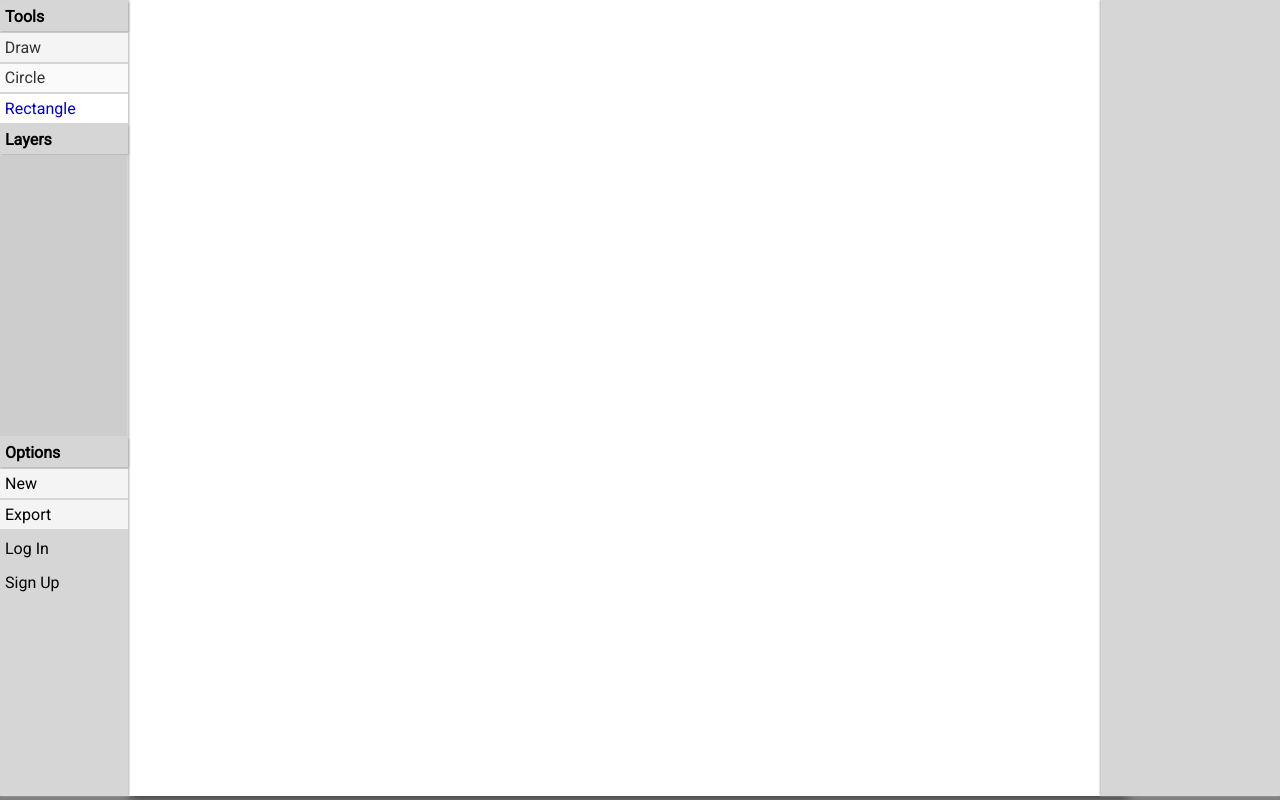
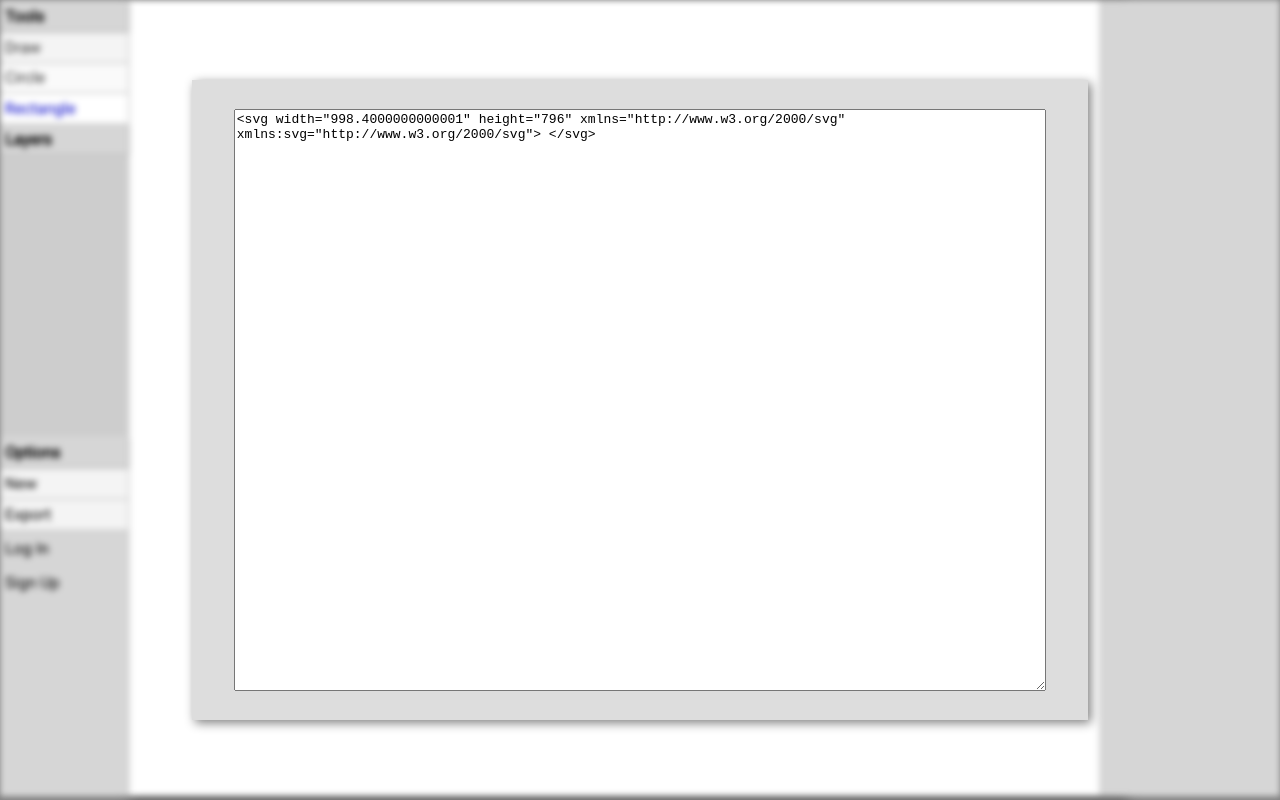
Before and after one commit to mattpitts/Vectora, a React (Create React App) app: page / in a window 1280 px wide. Both pictures are taken after a click on the element "Export". Built offline with nearby package versions, Linux system fonts and the light colour scheme.

Commit message:
added svg code modal

```diff
--- a/src/App.css
+++ b/src/App.css
@@ -392,3 +392,22 @@ body {
 .custom-submit:active {
 	box-shadow: none;
 }
+.CodeModal {
+	position: fixed;
+	top: 10vh;
+	left: 15vw;
+	width: 70vw;
+	height: 80vh;
+	background-color: #dddddd;
+	box-shadow: 3px 3px 10px grey;
+	z-index: 1001;
+	display: flex;
+	flex-direction: column;
+	align-items: center;
+	justify-content: center;
+}
+.codeTextarea {
+	width: 90%;
+	height: 90%;
+	font-size: 1em;
+}
--- /dev/null
+++ b/src/Components/CodeModal.js
@@ -0,0 +1,35 @@
+import React from 'react';
+import { connect } from 'react-redux';
+import { bindActionCreators } from 'redux';
+import * as layoutActions from '../actions/layoutActions';
+import getSVGCode from '../scripts/getSVGCode';
+
+class CodeModal extends React.Component {
+
+	componentDidMount() {
+		let code = getSVGCode(this.props.shapes.shapes)
+	}
+	render() {
+		return (
+			<div className="CodeModal">
+				<textarea className="codeTextarea" value={getSVGCode(this.props.shapes.shapes)}/>
+			</div>
+
+		)
+	}
+}
+
+
+function mapStateToProps(state, ownProps) {
+	return {
+		shapes: state.shapes
+	}
+}
+function mapDispatchToProps(dispatch) {
+	return {
+		layoutActions: bindActionCreators(layoutActions, dispatch)
+	}
+}
+
+
+export default connect(mapStateToProps, mapDispatchToProps)(CodeModal);
--- a/src/Components/Layout.js
+++ b/src/Components/Layout.js
@@ -9,6 +9,7 @@ import LogIn from './LogIn';
 import SignUp from './SignUp';
 import UserProjects from './UserProjects';
 import NewProject from './NewProject';
+import CodeModal from './CodeModal';
 
 import * as layoutActions from '../actions/layoutActions';
 
@@ -31,6 +32,7 @@ class Layout extends React.Component {
 				{this.props.layout.modal === 'signup' && <SignUp/>}
 				{this.props.layout.modal === 'projects' && <UserProjects/>}
 				{this.props.layout.modal === 'newProject' && <NewProject/>}
+				{this.props.layout.modal === 'code' && <CodeModal/>}
 				{this.props.layout.modal !== 'none' &&
 					<div
 						className='modal-hide-clicker'
--- a/src/Components/ProjectMenu.js
+++ b/src/Components/ProjectMenu.js
@@ -64,7 +64,7 @@ class ProjectMenu extends React.Component {
 							onClick={this.props.actions.shapeActions.clearArtBoard}>New</div>
 		let exportOption = <div
 							className='saveOptions'
-							onClick={this.props.actions.shapeActions.clearArtBoard}>Export</div>
+							onClick={this.props.actions.layoutActions.showCodeModal}>Export</div>
 		return (
 			<div className="ProjectMenuContainer">
 				<div className='PropertyHeader'>
--- a/src/actions/layoutActions.js
+++ b/src/actions/layoutActions.js
@@ -13,3 +13,6 @@ export function showUserProjectsModal() {
 export function showSaveNewProjectModal() {
 	return { type: 'SHOW_SAVE_NEW_PROJECT_MODAL' }
 }
+export function showCodeModal() {
+	return { type: 'SHOW_CODE_MODAL' }
+}
--- a/src/reducers/layoutReducer.js
+++ b/src/reducers/layoutReducer.js
@@ -10,6 +10,8 @@ export default function layoutReducer(state = { modal: 'none' }, action) {
 			return {...state, modal: 'projects'}
 		case 'SHOW_SAVE_NEW_PROJECT_MODAL':
 			return {...state, modal: 'newProject'}
+		case 'SHOW_CODE_MODAL':
+			return {...state, modal: 'code'}
 		default:
 			return state;
 	}
--- a/src/scripts/getSVGCode.js
+++ b/src/scripts/getSVGCode.js
@@ -1,17 +1,43 @@
 export default function getSVGCode(shapes) {
-	let code = '<svg>';
+	let code = `<svg width="${window.innerWidth * 0.78}" height="${window.innerHeight * 0.995}" xmlns="http://www.w3.org/2000/svg" xmlns:svg="http://www.w3.org/2000/svg">`
+	let shapeString;
+	let commonProps;
 	shapes.forEach(shape => {
 		switch(shape.type) {
 			case 'rect':
-				let shapeString = '<rect';
-				shapeString += ` x="${shape.x}"`;
-				shapeString += ` y="${shape.y}"`;
-				shapeString += ` width="${shape.width}"`;
-				shapeString += ` height="${shape.height}"`;
-				code += concatCommonProps(shape, shapeString)
+				shapeString = ' <rect'
+				+ ` x="${shape.x}"`
+				+ ` y="${shape.y}"`
+				+ ` width="${shape.width}"`
+				+ ` height="${shape.height}"`;
+
+				shapeString = concatCommonProps(shape, shapeString)
+				+ '/>';
+				code += shapeString;
+				break;
+			case 'circle':
+				shapeString = ' <circle'
+				+ ` cx="${shape.cx}"`
+				+ ` cy="${shape.cy}"`
+				+ ` r="${shape.r}"`;
+				shapeString = concatCommonProps(shape, shapeString)
+				+ '/>';
+				code += shapeString;
+				break;
+			case 'path':
+				shapeString = ' <path'
+				+ ` d=${shape.d}`
+				shapeString = concatCommonProps(shape, shapeString)
+				+ '/>'
+				code += shapeString;
+				break;
+			default:
+				break
 
 		}
 	})
+	code += ' </svg>'
+	return code;
 	function concatCommonProps(s, string) {
 		string += ` fill="${s.fill}"`;
 		string += ` stroke="${s.stroke}"`;
```
